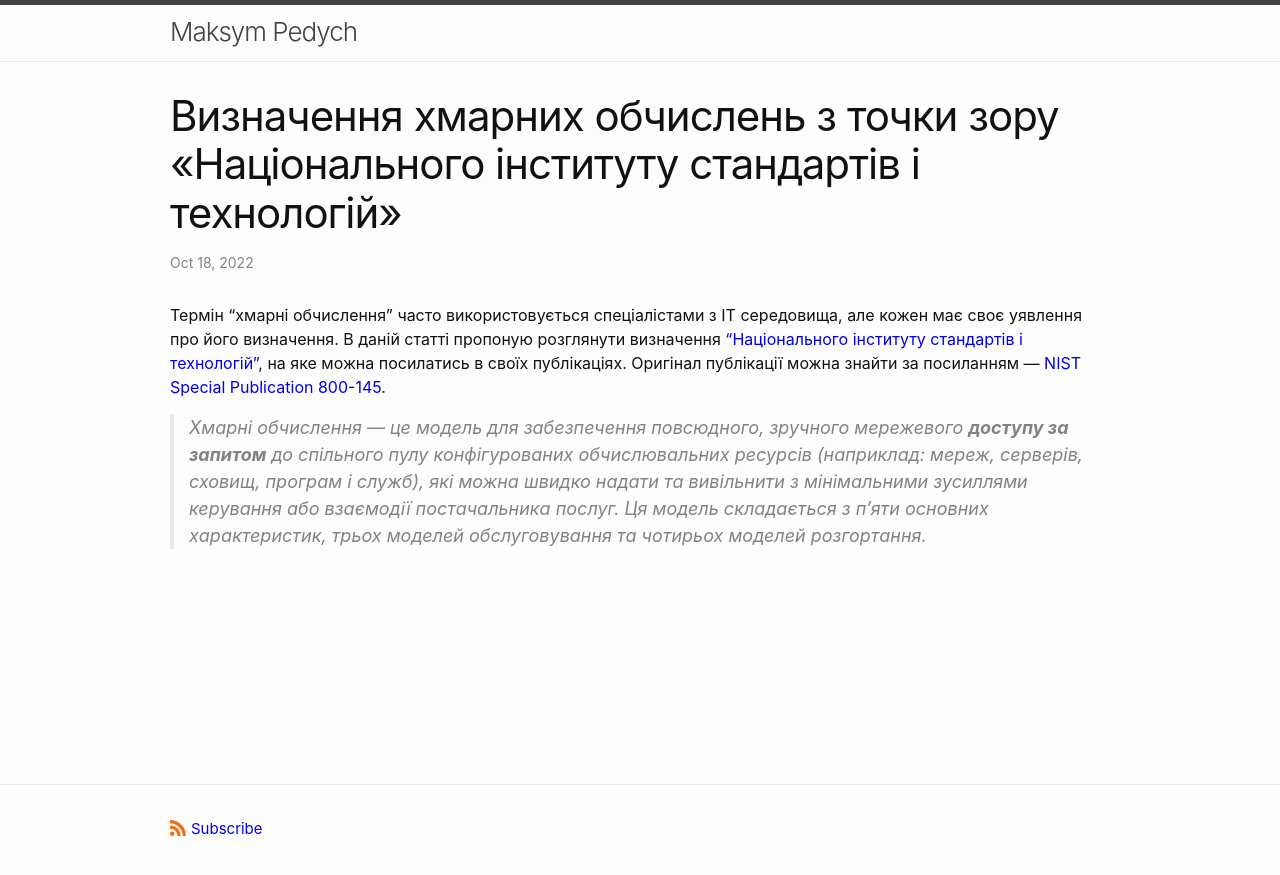
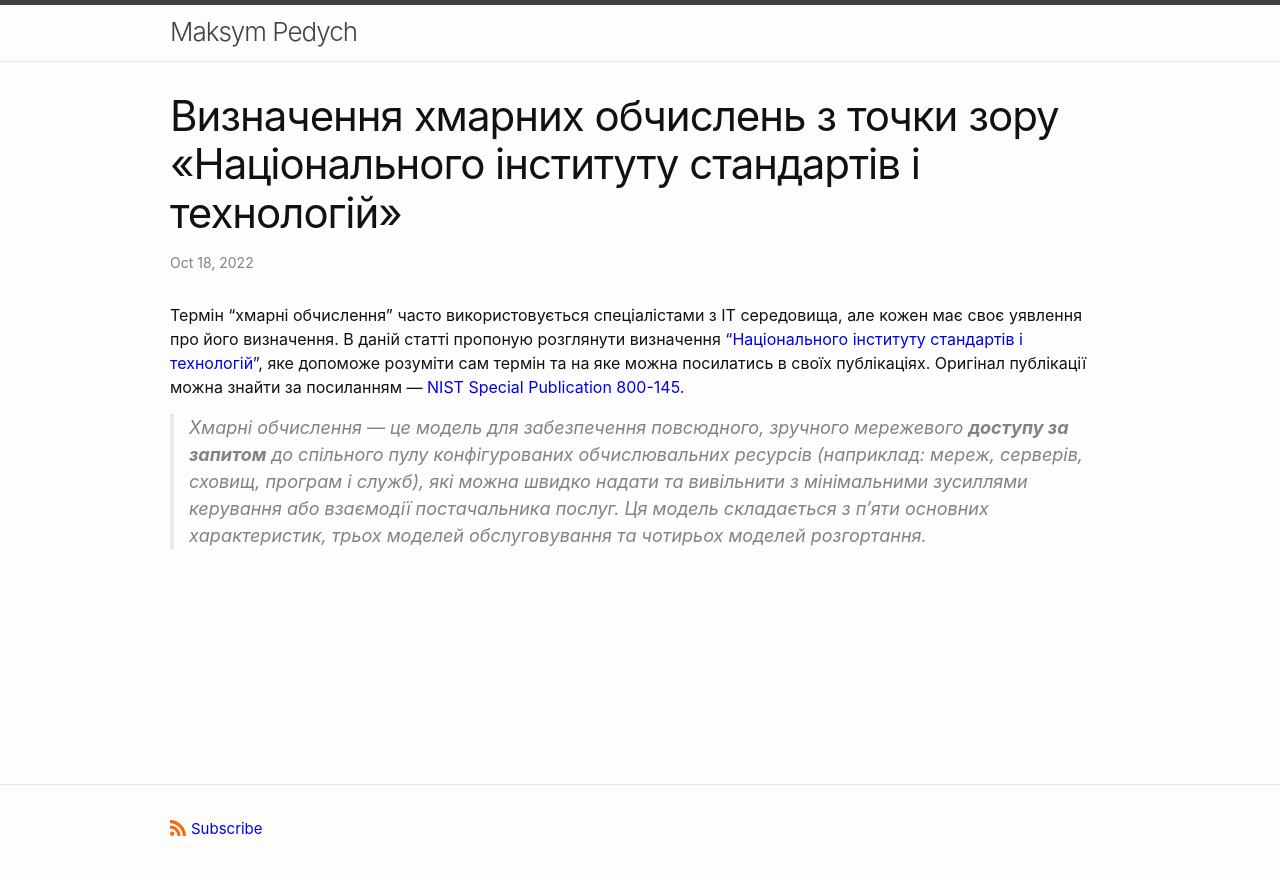
Before and after one commit to mpedych/mpedych.github.io, a Jekyll site: the page built from _posts/2022-10-18-the-nist-definition-of-cloud-computing.md, in a window 1280 px wide. Shown: the top 875 px of the page. Built offline with Jekyll 4.4.1, drawn with Linux system fonts in a browser that asks for light colours; comment, search, counter and statistics services are not loaded.

Commit message:
Update 2022-10-18-the-nist-definition-of-cloud-computing.md

```diff
--- a/_posts/2022-10-18-the-nist-definition-of-cloud-computing.md
+++ b/_posts/2022-10-18-the-nist-definition-of-cloud-computing.md
@@ -4,6 +4,6 @@
 categories: misc
 ---
 
-Термін "хмарні обчислення" часто використовується спеціалістами з ІТ середовища, але кожен має своє уявлення про його визначення. В даній статті пропоную розглянути визначення ["Національного інституту стандартів і технологій"](https://uk.wikipedia.org/wiki/%D0%9D%D0%B0%D1%86%D1%96%D0%BE%D0%BD%D0%B0%D0%BB%D1%8C%D0%BD%D0%B8%D0%B9_%D1%96%D0%BD%D1%81%D1%82%D0%B8%D1%82%D1%83%D1%82_%D1%81%D1%82%D0%B0%D0%BD%D0%B4%D0%B0%D1%80%D1%82%D1%96%D0%B2_%D1%96_%D1%82%D0%B5%D1%85%D0%BD%D0%BE%D0%BB%D0%BE%D0%B3%D1%96%D1%97), на яке можна посилатись в своїх публікаціях. Оригінал публікації можна знайти за посиланням — [NIST Special Publication 800-145](https://nvlpubs.nist.gov/nistpubs/Legacy/SP/nistspecialpublication800-145.pdf).
+Термін "хмарні обчислення" часто використовується спеціалістами з ІТ середовища, але кожен має своє уявлення про його визначення. В даній статті пропоную розглянути визначення ["Національного інституту стандартів і технологій"](https://uk.wikipedia.org/wiki/%D0%9D%D0%B0%D1%86%D1%96%D0%BE%D0%BD%D0%B0%D0%BB%D1%8C%D0%BD%D0%B8%D0%B9_%D1%96%D0%BD%D1%81%D1%82%D0%B8%D1%82%D1%83%D1%82_%D1%81%D1%82%D0%B0%D0%BD%D0%B4%D0%B0%D1%80%D1%82%D1%96%D0%B2_%D1%96_%D1%82%D0%B5%D1%85%D0%BD%D0%BE%D0%BB%D0%BE%D0%B3%D1%96%D1%97), яке допоможе розуміти сам термін та на яке можна посилатись в своїх публікаціях. Оригінал публікації можна знайти за посиланням — [NIST Special Publication 800-145](https://nvlpubs.nist.gov/nistpubs/Legacy/SP/nistspecialpublication800-145.pdf).
 
 > Хмарні обчислення — це модель для забезпечення повсюдного, зручного мережевого **доступу за запитом** до спільного пулу конфігурованих обчислювальних ресурсів (наприклад: мереж, серверів, сховищ, програм і служб), які можна швидко надати та вивільнити з мінімальними зусиллями керування або взаємодії постачальника послуг. Ця модель складається з п’яти основних характеристик, трьох моделей обслуговування та чотирьох моделей розгортання.
```
